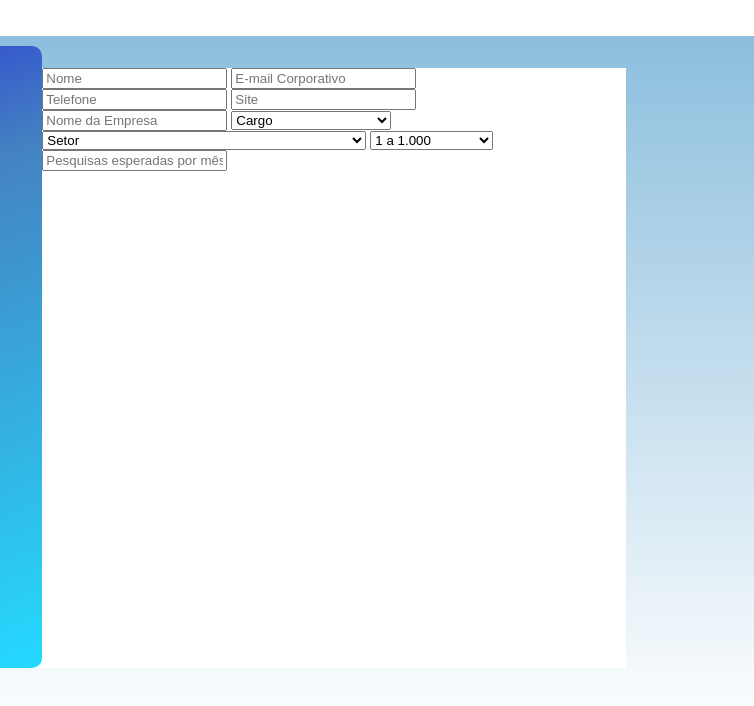
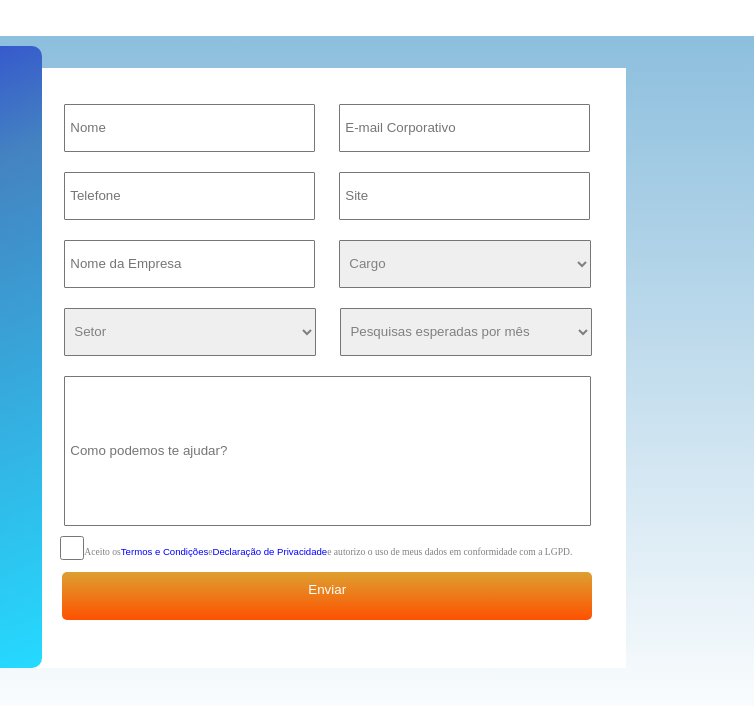
Before and after one commit to PedroHBarauna/Teste-Front-end-SoluCX, a plain HTML site: page index.html in a window 1280 px wide. Shown: the part 60-766 px from the top of the page, 526-1280 px from the left. Drawn offline with Linux system fonts and the light colour scheme.

Commit message:
feito o formulário

```diff
--- a/index.html
+++ b/index.html
@@ -2,7 +2,7 @@
     <head>
         <meta charset="utf-8">
         <title>Contato</title>
-        <link rel="stylesheet" href="style.css">
+        <link rel="stylesheet" type="text/css" href="style.css">
     </head>
     <body>
         <nav id="menu">
@@ -47,14 +47,18 @@
                 <img class="logo-texto" src="imgs/logosolucx.svg" alt="Logo SolucX">
             </div>
             <div id="form">
-                <form>
-                    <input type="text" placeholder="Nome" >
-                    <input type="email" placeholder="E-mail Corporativo"><br>
-                    <input type="number" placeholder="Telefone">
-                    <input type="url" placeholder="Site"><br>
-                    <input type="text" placeholder="Nome da Empresa">
-                    <select name=cargo>
-                        <option>Cargo</option>
+                <form
+                    action="https://formsubmit.co/barauna38@gmail.com"
+                    method="POST"
+                >
+                    <fieldset>
+                        <input type="text" name="nome" placeholder="Nome" required >
+                        <input type="email" name="email" placeholder="E-mail Corporativo" required><br>
+                        <input type="tel" name="telefone" placeholder="Telefone" required>
+                        <input type="url" name="site" placeholder="Site" required><br>
+                        <input type="text" name="nomedaempresa" placeholder="Nome da Empresa" required>
+                        <select name=cargo class="cargo" required>
+                            <option selected disabled value="Cargo">Cargo</option>
                             <option value="C-level">C-Level</option>
                             <option value="Vice/Diretor">Vice-Presidente/Diretor</option>
                             <option value="Gerente">Gerente</option>
@@ -66,8 +70,8 @@
                             <option value="Estagiário">Estagiário</option>
                             <option value="Outro">Outro</option>
                         </select>
-                    <select name="Setor">
-                        <option>Setor</option>
+                        <select name="Setor" class="setor" required>
+                            <option selected disabled value="Setor">Setor</option>
                             <option value="Varejo">Varejo</option>
                             <option value="Saúde">Saúde</option>
                             <option value="Startup">Startup</option>
@@ -81,13 +85,18 @@
                             <option value="Banco/Seguradores/ServiçosFinanceiros">Banco, Seguradores e Serviços Financeiros</option>
                             <option value="Outros">Outros</option>
                         </select>
-                    <select name="Pesquisas esperadas por mês">
+                        <select name="Pesquisas esperadas por mês" class="pesquisa" required>
+                            <option selected disabled value="Pesquisas esperadas por mês">Pesquisas esperadas por mês</option>
                             <option value="1 a 1.000">1 a 1.000</option>
                             <option value="1.000 a 5.000">1.000 a 5.000</option>
                             <option value="5.000 a 10.000">5.000 a 10.000</option>
                             <option value="Acima de 10.000">Acima de 10.000</option>
                         </select>
-                    <input type="textarea" placeholder="Pesquisas esperadas por mês">
+                        <input name="ajuda" type="textarea" row="10" class="ajuda" placeholder="Como podemos te ajudar?" required>
+                        <input name="lgpdok" class="lgpd" type="checkbox" required>
+                        <label>Aceito os <a href="#"> Termos e Condições </a> e <a href="#"> Declaração de Privacidade </a> e autorizo o uso de meus dados em conformidade com a LGPD.</label>
+                        <button name="enviar" type="submit" placeholder="Enviar" class="enviar">Enviar</button>
+                    </fieldset>
                 </form>
             </div>
         </div>
--- a/style.css
+++ b/style.css
@@ -62,10 +62,10 @@ li a:hover{
  #logo{
     height: 6em;
     margin-left: 15%;
-    transition: 1s ease-in-out;
+    transition: transform .3s ease-in-out;
  }
 #logo:hover{
-    height: 5.5em;
+    transform: scale(0.95);
 }
 
 /* Caixa do formulário*/
@@ -108,4 +108,81 @@ p a:hover{
     margin-top: 25%;
 }
 
+/* Formulário*/
+
+form{
+    margin-top:20px;
+    margin-left: -15px;
+}
+
+fieldset{
+    border-style: none;
+}
+
+input, select, textarea{
+    margin: 10px;
+    width: 45%;
+    height: 8%;
+    border-radius: 1px;
+    color: gray;
+    border-style: solid;
+    border-width: thin;
+    padding: 5px;
+}
+
+.setor, .cargo, .pesquisa{
+    width: 45.2%;
+}
+
+.ajuda{
+    width: 94.5%;
+    height: 25%;
+}
+
+
+label{
+    font-size: 0.6em;
+    margin-left:30px;
+    margin-top: -14px;
+    position: relative;
+    display:flex;
+    color: gray;
+}
+.lgpd{
+    margin:0;
+    margin-left: -10px;
+    width:10%;
+    height: 4%;
+    border-radius: 0px;
+}
+.lgpd:hover{
+    cursor: pointer;
+}
+
+label a {
+    color:blue;
+    text-decoration: none;
+}
+.enviar{
+    color:white;
+    justify-content: center;
+    padding:10px;
+    background: rgb(221,152,29);
+    background: linear-gradient(180deg, rgba(221,152,29,1) 0%, rgb(221, 160, 48) 0%, rgba(254,81,0,1) 100%);
+    border-style: none;
+    border-radius: 5px;
+    width:95%;
+    height: 8%;
+    position: relative;
+    display: flex;
+    margin-left: 8px;
+    margin-top: 15px;
+    transition: transform .5s;
+}
+.enviar:hover{
+    cursor: pointer;
+    transform:scale(0.94);
+}
+
+
 /*responsividade*/
```
Lines whose indentation alone changed are shown as unchanged.
